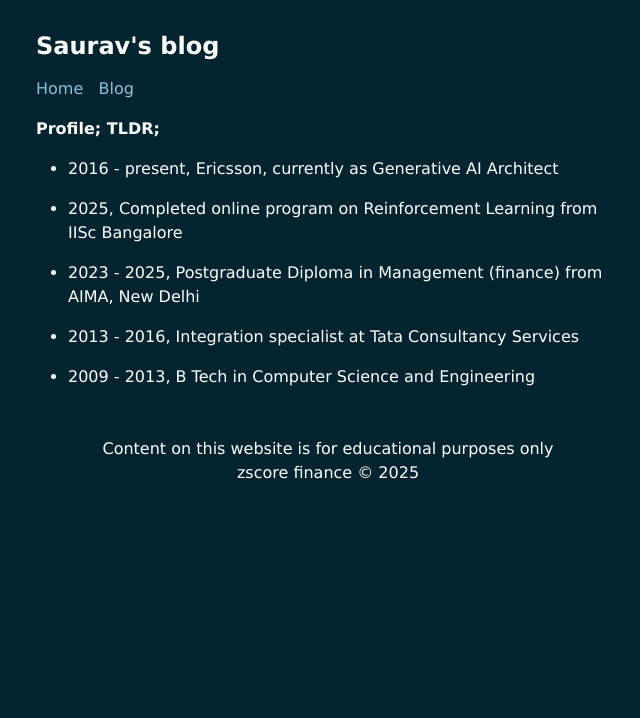
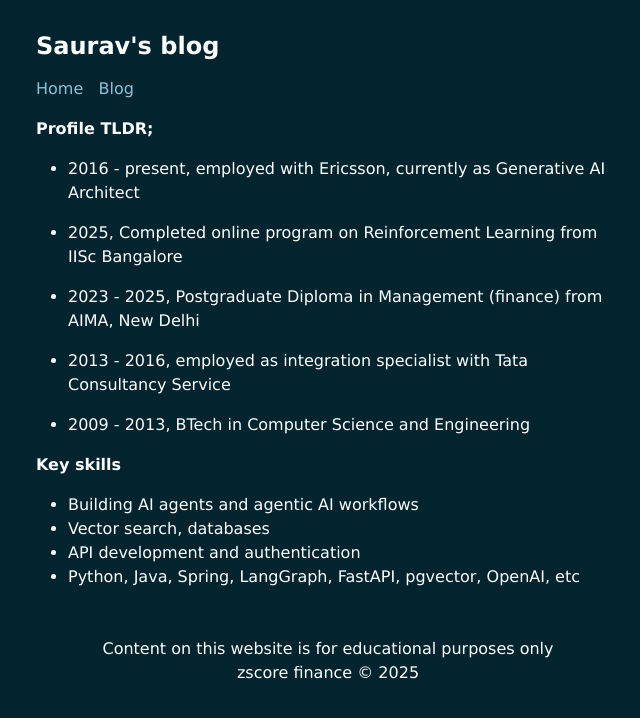
Before and after one commit to agentloopfyi/agentloopfyi.github.io, a Jekyll site: the page built from _pages/contact.markdown, in a window 1280 px wide. Shown: the top 718 px of the page, without its empty margins (312-952 px from the left). Built offline with Jekyll 4.4.1, drawn with Linux system fonts in a browser that asks for light colours.

Commit message:
Update contact.markdown

```diff
--- a/_pages/contact.markdown
+++ b/_pages/contact.markdown
@@ -6,14 +6,21 @@
 comment: false
 ---
 
-**Profile; TLDR;**
+**Profile TLDR;**
 
-- 2016 - present, Ericsson, currently as Generative AI Architect
+- 2016 - present, employed with Ericsson, currently as Generative AI Architect
 
 - 2025, Completed online program on Reinforcement Learning from IISc Bangalore
 
 - 2023 - 2025, Postgraduate Diploma in Management (finance) from AIMA, New Delhi
 
-- 2013 - 2016, Integration specialist at Tata Consultancy Services
+- 2013 - 2016, employed as integration specialist with Tata Consultancy Service
 
-- 2009 - 2013, B Tech in Computer Science and Engineering
+- 2009 - 2013, BTech in Computer Science and Engineering
+
+**Key skills**
+
+- Building AI agents and agentic AI workflows
+- Vector search, databases
+- API development and authentication
+- Python, Java, Spring, LangGraph, FastAPI, pgvector, OpenAI, etc
```
